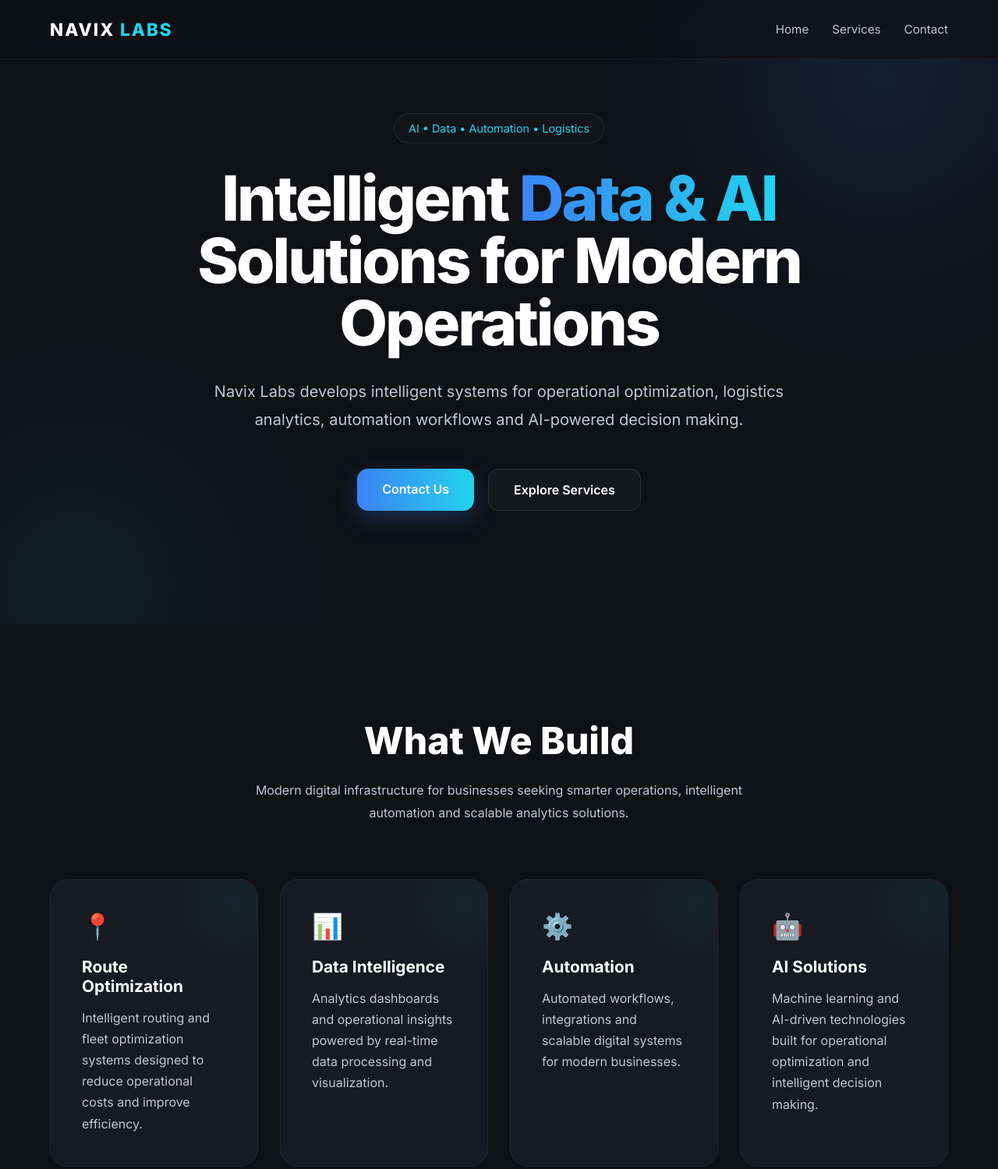
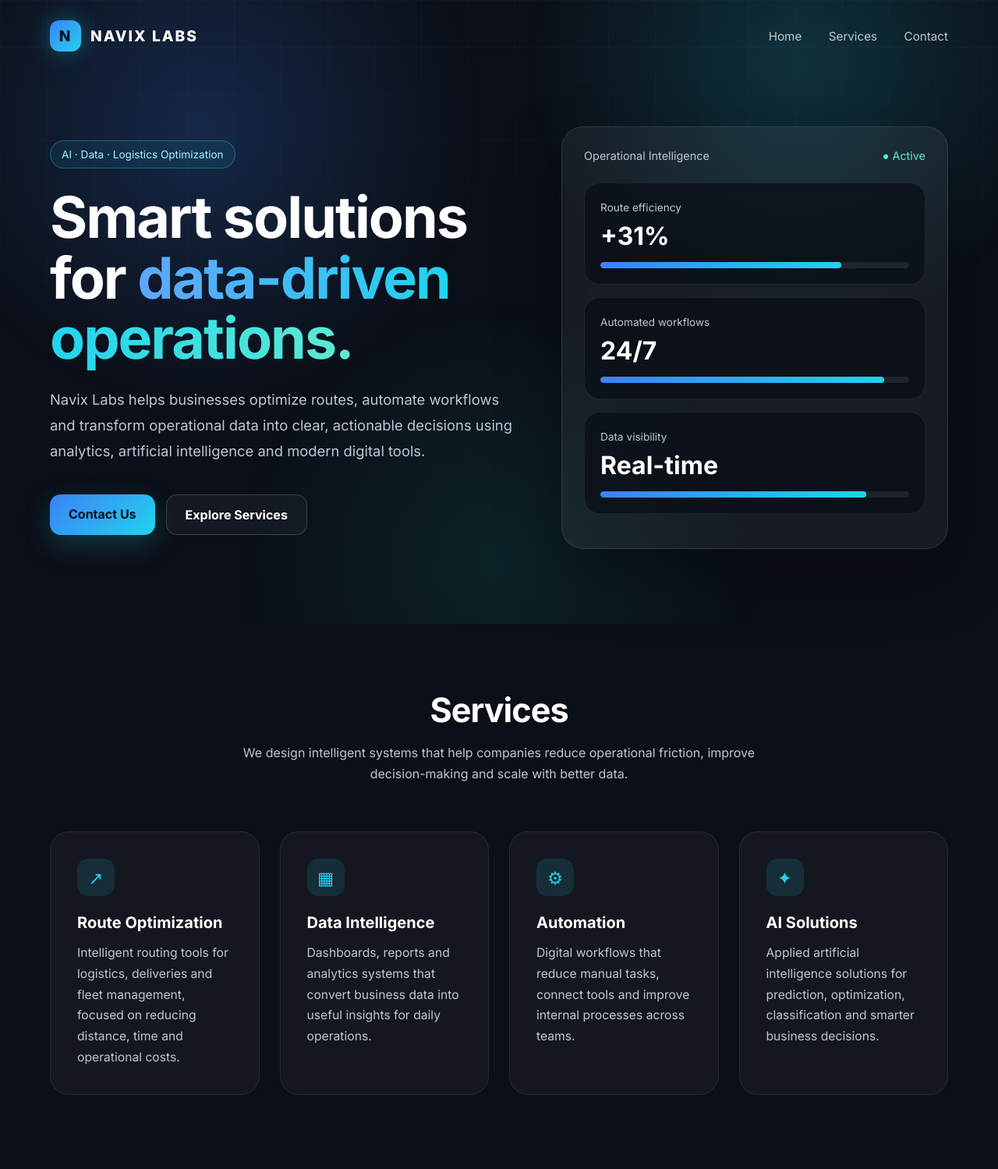
Before and after one commit to ktrnllopisa-pixel/navixlabs-site, a plain HTML site: page index.html in a window 1280 px wide. Shown: the top 1499 px of the page at 78% size. Drawn offline with Linux system fonts and the light colour scheme.

Commit message:
Update index.html

```diff
--- a/index.html
+++ b/index.html
@@ -9,22 +9,44 @@
   <link href="https://fonts.googleapis.com/css2?family=Inter:wght@300;400;500;600;700;800&display=swap" rel="stylesheet">
 
   <style>
-
     *{
       margin:0;
       padding:0;
       box-sizing:border-box;
     }
 
+    html{
+      scroll-behavior:smooth;
+    }
+
     body{
       font-family:'Inter',sans-serif;
-      background:#0F1115;
+      background:#0B0F17;
       color:white;
       overflow-x:hidden;
     }
 
-    html{
-      scroll-behavior:smooth;
+    body::before{
+      content:"";
+      position:fixed;
+      inset:0;
+      background:
+        radial-gradient(circle at 20% 20%, rgba(59,130,246,0.22), transparent 30%),
+        radial-gradient(circle at 80% 10%, rgba(34,211,238,0.18), transparent 28%),
+        radial-gradient(circle at 50% 90%, rgba(20,184,166,0.12), transparent 35%);
+      z-index:-2;
+    }
+
+    body::after{
+      content:"";
+      position:fixed;
+      inset:0;
+      background-image:
+        linear-gradient(rgba(255,255,255,0.035) 1px, transparent 1px),
+        linear-gradient(90deg, rgba(255,255,255,0.035) 1px, transparent 1px);
+      background-size:60px 60px;
+      mask-image:linear-gradient(to bottom, rgba(0,0,0,0.7), transparent);
+      z-index:-1;
     }
 
     .container{
@@ -34,458 +56,454 @@
     }
 
     header{
-      position:fixed;
-      top:0;
-      left:0;
-      width:100%;
-      z-index:1000;
-      backdrop-filter:blur(14px);
-      background:rgba(15,17,21,0.7);
-      border-bottom:1px solid rgba(255,255,255,0.05);
-    }
-
-    .navbar{
+      padding:26px 0;
       display:flex;
       justify-content:space-between;
       align-items:center;
-      padding:24px 0;
     }
 
     .logo{
-      font-size:1.4rem;
+      display:flex;
+      align-items:center;
+      gap:12px;
+      font-size:1.2rem;
       font-weight:800;
       letter-spacing:2px;
-      color:white;
     }
 
-    .logo span{
-      color:#22D3EE;
-    }
-
-    nav{
+    .logo-mark{
+      width:40px;
+      height:40px;
+      border-radius:12px;
+      background:linear-gradient(135deg,#3B82F6,#22D3EE);
       display:flex;
-      gap:30px;
+      align-items:center;
+      justify-content:center;
+      color:#08111F;
+      font-weight:900;
+      box-shadow:0 0 30px rgba(34,211,238,0.35);
     }
 
     nav a{
+      color:white;
       text-decoration:none;
-      color:#BFC7D5;
+      margin-left:30px;
+      opacity:0.75;
+      font-size:0.95rem;
       transition:0.3s;
-      font-size:0.95rem;
     }
 
     nav a:hover{
+      opacity:1;
       color:#22D3EE;
     }
 
     .hero{
-      min-height:100vh;
-      display:flex;
+      min-height:82vh;
+      display:grid;
+      grid-template-columns:1.1fr 0.9fr;
       align-items:center;
-      justify-content:center;
-      position:relative;
-      overflow:hidden;
+      gap:50px;
+      padding:70px 0 90px;
     }
 
-    .glow{
-      position:absolute;
-      width:600px;
-      height:600px;
-      background:radial-gradient(circle,#3B82F6 0%, transparent 70%);
-      opacity:0.18;
-      filter:blur(80px);
-      top:-200px;
-      right:-150px;
-      z-index:0;
+    .badge{
+      display:inline-flex;
+      align-items:center;
+      gap:8px;
+      padding:9px 14px;
+      border:1px solid rgba(34,211,238,0.35);
+      border-radius:999px;
+      color:#A5F3FC;
+      background:rgba(34,211,238,0.08);
+      font-size:0.85rem;
+      margin-bottom:24px;
     }
 
-    .glow2{
-      position:absolute;
-      width:500px;
-      height:500px;
-      background:radial-gradient(circle,#22D3EE 0%, transparent 70%);
-      opacity:0.12;
-      filter:blur(90px);
-      bottom:-200px;
-      left:-150px;
-      z-index:0;
-    }
-
-    .hero-content{
-      position:relative;
-      z-index:2;
-      text-align:center;
-      max-width:900px;
-    }
-
-    .tag{
-      display:inline-block;
-      padding:10px 18px;
-      border:1px solid rgba(255,255,255,0.08);
-      border-radius:999px;
-      color:#22D3EE;
-      font-size:0.9rem;
-      margin-bottom:30px;
-      background:rgba(255,255,255,0.02);
-    }
-
-    .hero h1{
-      font-size:5rem;
-      line-height:1;
-      font-weight:800;
-      margin-bottom:30px;
-      letter-spacing:-3px;
+    .hero-content h1{
+      font-size:4.6rem;
+      line-height:1.05;
+      letter-spacing:-2px;
+      margin-bottom:24px;
+      max-width:780px;
     }
 
     .gradient-text{
-      background:linear-gradient(to right,#3B82F6,#22D3EE);
+      background:linear-gradient(to right,#60A5FA,#22D3EE,#5EEAD4);
       -webkit-background-clip:text;
       -webkit-text-fill-color:transparent;
     }
 
-    .hero p{
-      font-size:1.25rem;
+    .hero-content p{
+      font-size:1.15rem;
       color:#BFC7D5;
+      max-width:650px;
       line-height:1.8;
-      max-width:760px;
-      margin:auto;
     }
 
     .buttons{
-      margin-top:45px;
+      margin-top:38px;
       display:flex;
-      justify-content:center;
-      gap:18px;
       flex-wrap:wrap;
+      gap:14px;
     }
 
     .btn{
-      padding:16px 32px;
+      display:inline-block;
+      padding:15px 24px;
       border-radius:14px;
       text-decoration:none;
-      font-weight:600;
+      font-weight:700;
       transition:0.3s;
     }
 
     .primary{
-      background:linear-gradient(to right,#3B82F6,#22D3EE);
-      color:white;
-      box-shadow:0 10px 30px rgba(59,130,246,0.25);
+      background:linear-gradient(135deg,#3B82F6,#22D3EE);
+      color:#06101E;
+      box-shadow:0 12px 35px rgba(34,211,238,0.22);
     }
 
     .primary:hover{
       transform:translateY(-3px);
+      box-shadow:0 16px 45px rgba(34,211,238,0.32);
     }
 
     .secondary{
-      border:1px solid rgba(255,255,255,0.1);
+      border:1px solid rgba(255,255,255,0.16);
       color:white;
-      background:rgba(255,255,255,0.03);
+      background:rgba(255,255,255,0.04);
     }
 
     .secondary:hover{
       border-color:#22D3EE;
       color:#22D3EE;
+      transform:translateY(-3px);
     }
 
-    section{
-      padding:120px 0;
+    .hero-panel{
+      background:rgba(255,255,255,0.055);
+      border:1px solid rgba(255,255,255,0.10);
+      border-radius:28px;
+      padding:28px;
+      backdrop-filter:blur(18px);
+      box-shadow:0 30px 80px rgba(0,0,0,0.35);
+    }
+
+    .panel-top{
+      display:flex;
+      justify-content:space-between;
+      align-items:center;
+      margin-bottom:26px;
+      color:#BFC7D5;
+      font-size:0.9rem;
+    }
+
+    .status{
+      color:#5EEAD4;
+    }
+
+    .metric{
+      padding:20px;
+      border-radius:20px;
+      background:rgba(11,15,23,0.72);
+      border:1px solid rgba(255,255,255,0.08);
+      margin-bottom:16px;
+    }
+
+    .metric span{
+      color:#BFC7D5;
+      font-size:0.85rem;
+    }
+
+    .metric strong{
+      display:block;
+      font-size:2rem;
+      margin-top:8px;
+      color:white;
+    }
+
+    .bar{
+      height:8px;
+      border-radius:999px;
+      background:rgba(255,255,255,0.08);
+      margin-top:14px;
+      overflow:hidden;
+    }
+
+    .bar div{
+      height:100%;
+      border-radius:999px;
+      background:linear-gradient(to right,#3B82F6,#22D3EE);
+    }
+
+    .services{
+      padding:90px 0;
     }
 
     .section-title{
       text-align:center;
-      font-size:3rem;
-      margin-bottom:20px;
-      font-weight:800;
+      font-size:2.7rem;
+      margin-bottom:16px;
+      letter-spacing:-1px;
     }
 
     .section-subtitle{
       text-align:center;
       color:#BFC7D5;
-      max-width:700px;
-      margin:0 auto 70px auto;
-      line-height:1.8;
-    }
-
-    .services-grid{
-      display:grid;
-      grid-template-columns:repeat(auto-fit,minmax(260px,1fr));
-      gap:28px;
-    }
-
-    .service-card{
-      background:#171A21;
-      border:1px solid rgba(255,255,255,0.05);
-      border-radius:24px;
-      padding:40px;
-      transition:0.35s;
-      position:relative;
-      overflow:hidden;
-    }
-
-    .service-card:hover{
-      transform:translateY(-6px);
-      border-color:#22D3EE;
-    }
-
-    .service-card::before{
-      content:"";
-      position:absolute;
-      width:180px;
-      height:180px;
-      background:radial-gradient(circle,#22D3EE 0%, transparent 70%);
-      opacity:0.06;
-      top:-60px;
-      right:-60px;
-    }
-
-    .service-icon{
-      font-size:2rem;
-      margin-bottom:20px;
-    }
-
-    .service-card h3{
-      font-size:1.3rem;
-      margin-bottom:15px;
-    }
-
-    .service-card p{
-      color:#BFC7D5;
+      max-width:680px;
+      margin:0 auto 60px;
       line-height:1.7;
     }
 
-    .tech-stack{
-      display:flex;
-      justify-content:center;
-      flex-wrap:wrap;
-      gap:18px;
-      margin-top:60px;
+    .cards{
+      display:grid;
+      grid-template-columns:repeat(auto-fit,minmax(250px,1fr));
+      gap:26px;
     }
 
-    .tech{
-      padding:14px 22px;
-      border-radius:999px;
-      background:#171A21;
-      border:1px solid rgba(255,255,255,0.06);
+    .card{
+      background:rgba(23,26,33,0.82);
+      padding:34px;
+      border-radius:24px;
+      transition:0.3s;
+      border:1px solid rgba(255,255,255,0.08);
+      min-height:230px;
+    }
+
+    .card:hover{
+      transform:translateY(-7px);
+      border-color:rgba(34,211,238,0.6);
+      box-shadow:0 20px 50px rgba(0,0,0,0.25);
+    }
+
+    .icon{
+      width:48px;
+      height:48px;
+      border-radius:14px;
+      display:flex;
+      align-items:center;
+      justify-content:center;
+      background:rgba(34,211,238,0.12);
       color:#22D3EE;
-      font-weight:600;
+      font-size:1.4rem;
+      margin-bottom:22px;
+    }
+
+    .card h3{
+      margin-bottom:14px;
+      color:white;
+      font-size:1.25rem;
+    }
+
+    .card p{
+      color:#BFC7D5;
+      line-height:1.7;
+      font-size:0.98rem;
+    }
+
+    .contact{
+      padding:80px 0 100px;
+      text-align:center;
     }
 
     .contact-box{
-      margin-top:70px;
-      background:linear-gradient(to right,#171A21,#12151C);
-      border:1px solid rgba(255,255,255,0.06);
-      border-radius:28px;
-      padding:60px;
-      text-align:center;
+      background:linear-gradient(135deg,rgba(59,130,246,0.18),rgba(34,211,238,0.10));
+      border:1px solid rgba(34,211,238,0.22);
+      border-radius:30px;
+      padding:55px 30px;
     }
 
     .contact-box h2{
-      font-size:2.5rem;
-      margin-bottom:20px;
+      font-size:2.4rem;
+      margin-bottom:16px;
     }
 
     .contact-box p{
       color:#BFC7D5;
-      margin-bottom:35px;
-      line-height:1.8;
+      margin-bottom:30px;
+      line-height:1.7;
     }
 
     footer{
-      padding:40px 0;
-      border-top:1px solid rgba(255,255,255,0.05);
+      padding:35px 0 55px;
       text-align:center;
-      color:#7E8798;
+      color:#8F9AAA;
+      font-size:0.9rem;
     }
 
     @media(max-width:900px){
-
-      .hero h1{
-        font-size:3.5rem;
+      .hero{
+        grid-template-columns:1fr;
+        text-align:center;
+        padding-top:45px;
       }
 
+      .hero-content p{
+        margin:auto;
+      }
+
+      .buttons{
+        justify-content:center;
+      }
+
+      .hero-content h1{
+        font-size:3.4rem;
+      }
+    }
+
+    @media(max-width:768px){
       nav{
         display:none;
       }
 
-      .section-title{
-        font-size:2.2rem;
-      }
-
-    }
-
-    @media(max-width:600px){
-
-      .hero h1{
+      .hero-content h1{
         font-size:2.8rem;
       }
 
-      .hero p{
-        font-size:1rem;
+      .section-title{
+        font-size:2.1rem;
       }
 
-      .contact-box{
-        padding:40px 25px;
+      .hero-panel{
+        padding:22px;
       }
-
     }
-
   </style>
 </head>
 
 <body>
 
+  <div class="container">
+
     <header>
-
-  <div class="container navbar">
-
       <div class="logo">
-      NAVIX <span>LABS</span>
+        <div class="logo-mark">N</div>
+        <span>NAVIX LABS</span>
       </div>
 
       <nav>
-      <a href="#">Home</a>
+        <a href="#home">Home</a>
         <a href="#services">Services</a>
         <a href="#contact">Contact</a>
       </nav>
+    </header>
+
+    <section class="hero" id="home">
+      <div class="hero-content">
+
+        <div class="badge">AI · Data · Logistics Optimization</div>
+
+        <h1>
+          Smart solutions for
+          <span class="gradient-text">data-driven operations.</span>
+        </h1>
+
+        <p>
+          Navix Labs helps businesses optimize routes, automate workflows and transform operational data into clear, actionable decisions using analytics, artificial intelligence and modern digital tools.
+        </p>
+
+        <div class="buttons">
+          <a class="btn primary" href="mailto:contacto@navixlabs.cl">
+            Contact Us
+          </a>
+
+          <a class="btn secondary" href="#services">
+            Explore Services
+          </a>
+        </div>
 
       </div>
 
-</header>
-
-<section class="hero">
-
-  <div class="glow"></div>
-  <div class="glow2"></div>
-
-  <div class="container hero-content">
-
-    <div class="tag">
-      AI • Data • Automation • Logistics
+      <div class="hero-panel">
+        <div class="panel-top">
+          <span>Operational Intelligence</span>
+          <span class="status">● Active</span>
         </div>
 
-    <h1>
-      Intelligent <span class="gradient-text">Data & AI</span><br>
-      Solutions for Modern Operations
-    </h1>
+        <div class="metric">
+          <span>Route efficiency</span>
+          <strong>+31%</strong>
+          <div class="bar"><div style="width:78%"></div></div>
+        </div>
 
-    <p>
-      Navix Labs develops intelligent systems for operational optimization,
-      logistics analytics, automation workflows and AI-powered decision making.
+        <div class="metric">
+          <span>Automated workflows</span>
+          <strong>24/7</strong>
+          <div class="bar"><div style="width:92%"></div></div>
+        </div>
+
+        <div class="metric">
+          <span>Data visibility</span>
+          <strong>Real-time</strong>
+          <div class="bar"><div style="width:86%"></div></div>
+        </div>
+      </div>
+    </section>
+
+    <section class="services" id="services">
+
+      <h2 class="section-title">Services</h2>
+
+      <p class="section-subtitle">
+        We design intelligent systems that help companies reduce operational friction, improve decision-making and scale with better data.
       </p>
 
-    <div class="buttons">
+      <div class="cards">
 
-      <a href="mailto:contacto@navixlabs.cl" class="btn primary">
-        Contact Us
-      </a>
+        <div class="card">
+          <div class="icon">↗</div>
+          <h3>Route Optimization</h3>
+          <p>
+            Intelligent routing tools for logistics, deliveries and fleet management, focused on reducing distance, time and operational costs.
+          </p>
+        </div>
 
-      <a href="#services" class="btn secondary">
-        Explore Services
-      </a>
+        <div class="card">
+          <div class="icon">▦</div>
+          <h3>Data Intelligence</h3>
+          <p>
+            Dashboards, reports and analytics systems that convert business data into useful insights for daily operations.
+          </p>
+        </div>
 
+        <div class="card">
+          <div class="icon">⚙</div>
+          <h3>Automation</h3>
+          <p>
+            Digital workflows that reduce manual tasks, connect tools and improve internal processes across teams.
+          </p>
+        </div>
+
+        <div class="card">
+          <div class="icon">✦</div>
+          <h3>AI Solutions</h3>
+          <p>
+            Applied artificial intelligence solutions for prediction, optimization, classification and smarter business decisions.
+          </p>
         </div>
 
       </div>
 
     </section>
 
-<section id="services">
-
-  <div class="container">
-
-    <h2 class="section-title">
-      What We Build
-    </h2>
-
-    <p class="section-subtitle">
-      Modern digital infrastructure for businesses seeking smarter operations,
-      intelligent automation and scalable analytics solutions.
+    <section class="contact" id="contact">
+      <div class="contact-box">
+        <h2>Ready to optimize your operations?</h2>
+        <p>
+          Let’s build a smarter system for your business using data, automation and AI.
         </p>
 
-    <div class="services-grid">
+        <a class="btn primary" href="mailto:contacto@navixlabs.cl">
+          contacto@navixlabs.cl
+        </a>
+      </div>
+    </section>
 
-      <div class="service-card">
-        <div class="service-icon">📍</div>
-        <h3>Route Optimization</h3>
-        <p>
-          Intelligent routing and fleet optimization systems designed to reduce
-          operational costs and improve efficiency.
-        </p>
-      </div>
-
-      <div class="service-card">
-        <div class="service-icon">📊</div>
-        <h3>Data Intelligence</h3>
-        <p>
-          Analytics dashboards and operational insights powered by real-time
-          data processing and visualization.
-        </p>
-      </div>
-
-      <div class="service-card">
-        <div class="service-icon">⚙️</div>
-        <h3>Automation</h3>
-        <p>
-          Automated workflows, integrations and scalable digital systems for
-          modern businesses.
-        </p>
-      </div>
-
-      <div class="service-card">
-        <div class="service-icon">🤖</div>
-        <h3>AI Solutions</h3>
-        <p>
-          Machine learning and AI-driven technologies built for operational
-          optimization and intelligent decision making.
-        </p>
-      </div>
+    <footer>
+      © 2026 Navix Labs — contacto@navixlabs.cl
+    </footer>
 
   </div>
 
-    <div class="tech-stack">
-
-      <div class="tech">Python</div>
-      <div class="tech">AI</div>
-      <div class="tech">GIS</div>
-      <div class="tech">Cloud</div>
-      <div class="tech">Automation</div>
-      <div class="tech">Data Science</div>
-
-    </div>
-
-  </div>
-
-</section>
-
-<section id="contact">
-
-  <div class="container">
-
-    <div class="contact-box">
-
-      <h2>Let’s Build Smarter Systems</h2>
-
-      <p>
-        Contact Navix Labs to explore intelligent solutions for logistics,
-        analytics, automation and AI-driven operations.
-      </p>
-
-      <a href="mailto:contacto@navixlabs.cl" class="btn primary">
-        contacto@navixlabs.cl
-      </a>
-
-    </div>
-
-  </div>
-
-</section>
-
-<footer>
-
-  © 2026 Navix Labs — All rights reserved.
-
-</footer>
-
 </body>
 </html>
```
Lines whose indentation alone changed are shown as unchanged.
